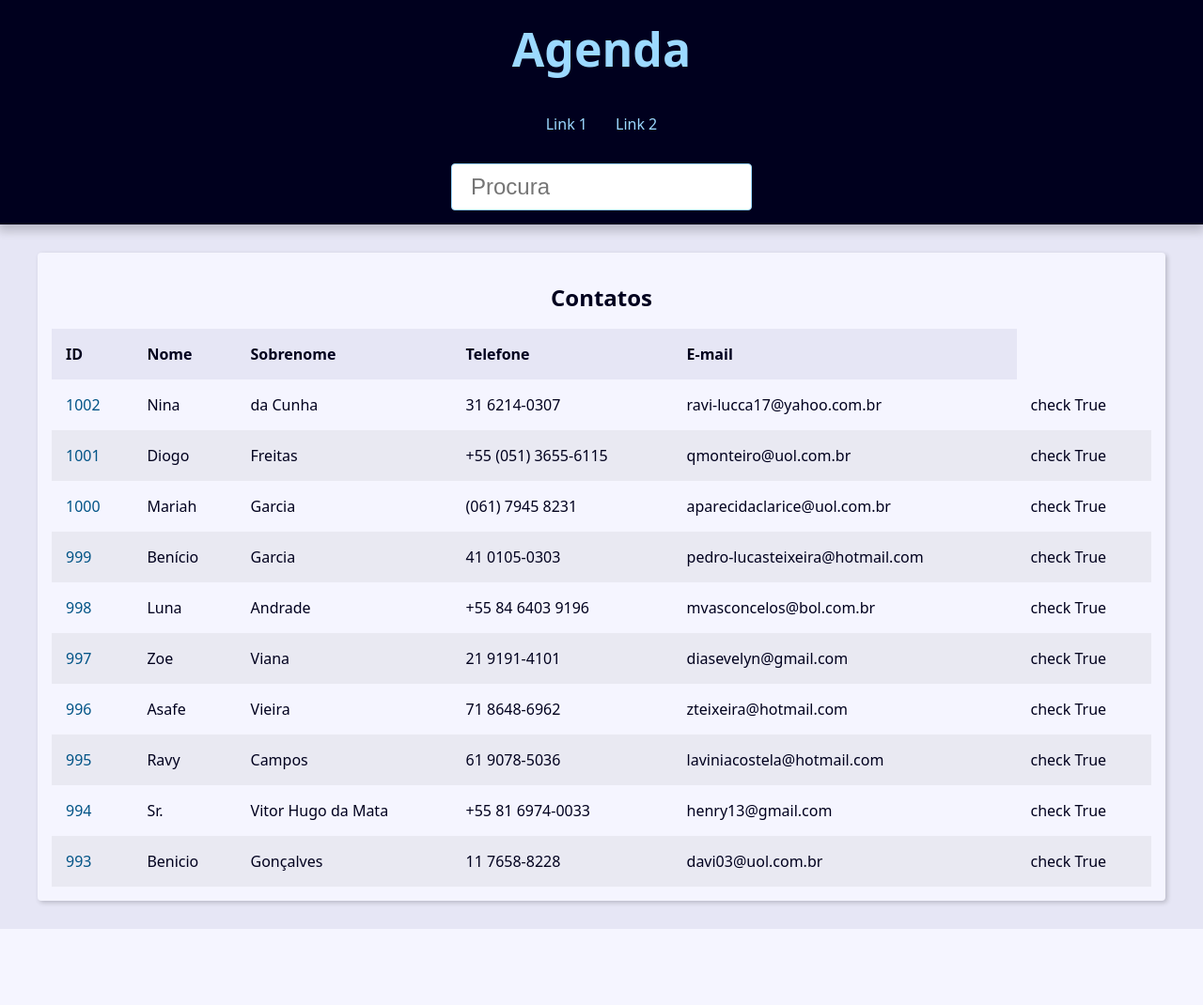
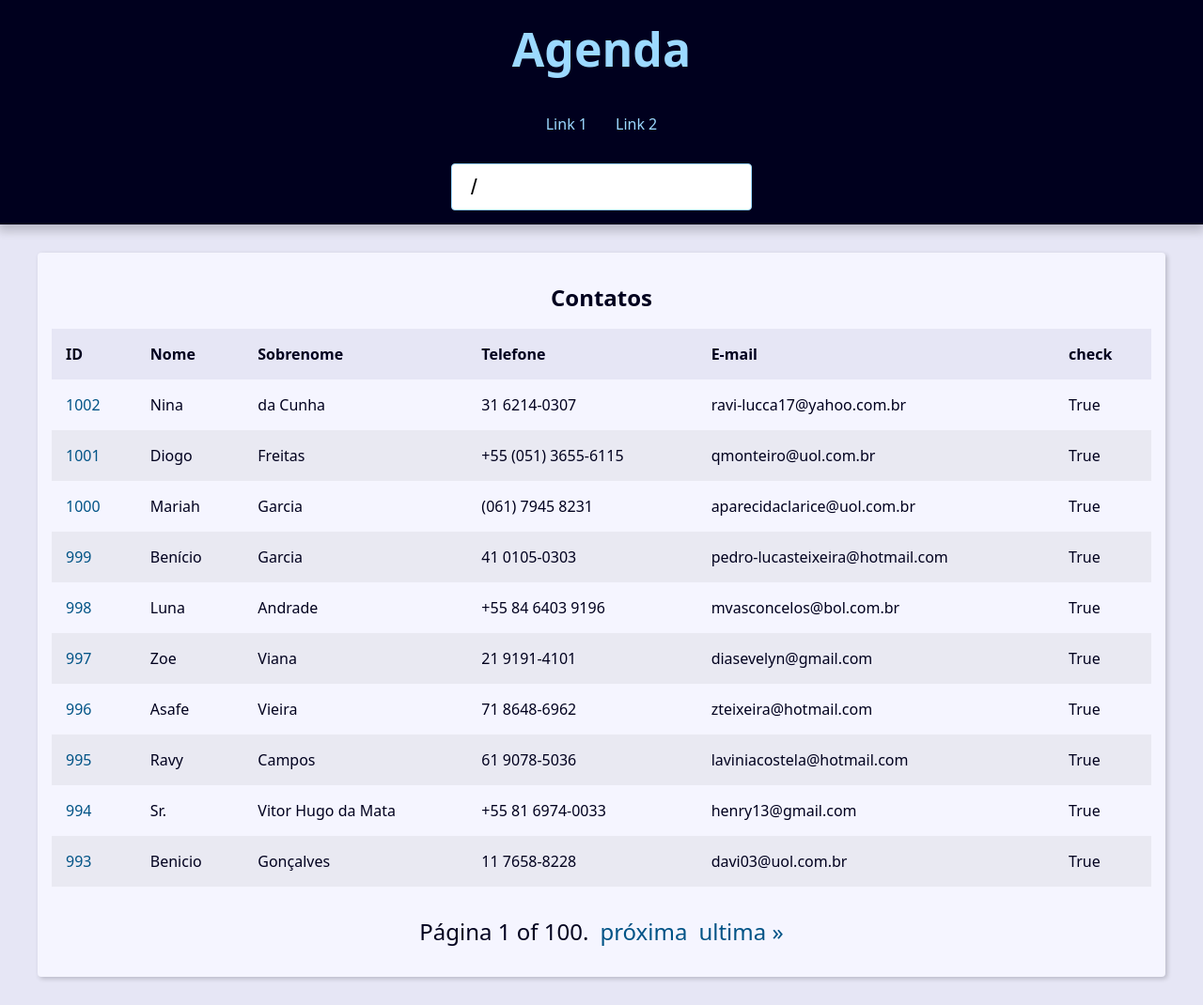
Before and after one commit to vinicioscsoares/agenda-django, a Django app: page / in a window 1280 px wide. Shown: the whole page at 94% size. Before the commit the page ends 989 px from the top, so only its background shows below. Run offline with Django 5.2, Linux system fonts and the light colour scheme; data comes from the database, SQL or seed files in the repository.

Commit message:
Paginação e mecanismos de busca, completos

```diff
--- a/base_static/global/css/style.css
+++ b/base_static/global/css/style.css
@@ -180,8 +180,8 @@
     margin-top: var(--spacing);
     display: flex;
     justify-content: center;
-    padding: calc(var(--spacing) * 0.8);
-    font-size: var(--small-font-size);
+    padding: calc(var(--spacing) * 1);
+    font-size: var(--medium-font-size);
   }
 
   .pagination .step-links {
--- a/base_templates/global/base.html
+++ b/base_templates/global/base.html
@@ -1,14 +1,17 @@
 {% load static %}<!DOCTYPE html>
-
+<head>
 {% include 'global/partials/_head.html' %}
+</head>
 <body>
     {% include 'global/partials/_header.html' %}
 
     <main class="content">
-    {% block content %}
+    {% block content %}{% endblock content %}
+    {% include 'global/partials/_pagination.html' %}
+    </main>
 
-    </main>
-    {% endblock content %}
+
+
 
 </body>
 </html>
--- a/base_templates/global/partials/_header.html
+++ b/base_templates/global/partials/_header.html
@@ -22,11 +22,12 @@
     <div class="search">
         <form action="{% url 'contact:search' %}" value="" method="GET">
             <input
+            type="search"
+            class="search-input"
             placeholder="Procura"
-            type="text" class="search-input"
             id="search"
             name="q"
-            />
+            value = {{request.GET.q.strip}} />
 
         </form>
     </div>
--- /dev/null
+++ b/base_templates/global/partials/_pagination.html
@@ -0,0 +1,21 @@
+{% if page_obj %}
+
+<div class="pagination">
+    <span class="step-links">
+        {% if page_obj.has_previous %}
+            <a href="?page=1&q={{request.GET.q.strip}}">&laquo; Primeira página</a>
+            <a href="?page={{ page_obj.previous_page_number }}&q={{request.GET.q.strip}}">anterior</a>
+        {% endif %}
+
+        <span class="current">
+            Página {{ page_obj.number }} of {{ page_obj.paginator.num_pages }}.
+        </span>
+
+        {% if page_obj.has_next %}
+            <a href="?page={{ page_obj.next_page_number }}&q={{request.GET.q.strip}}">próxima</a>
+            <a href="?page={{ page_obj.paginator.num_pages }}&q={{request.GET.q.strip}}">ultima &raquo;</a>
+        {% endif %}
+    </span>
+</div>
+
+{% endif %}
--- a/contact/templates/contact/index.html
+++ b/contact/templates/contact/index.html
@@ -1,6 +1,7 @@
 {% extends 'global/base.html' %}
 
 {% block content %}
+{% if page_obj %}
     <div class="responsive-table">
         <table class="contacts-table">
             <caption class="table-caption">
@@ -13,12 +14,13 @@
                     <th class="table-header">Sobrenome </th>
                     <th class="table-header">Telefone </th>
                     <th class="table-header">E-mail </th>
+                    <th class="table-header">check </th>
 
                 </tr>
             </thead>
 
             <tbody>
-                {% for contact in contacts %}
+                {% for contact in page_obj %}
                 <tr class="table-row">
                     <td class="table-cel">
                         <a class="table-link" href="{% url 'contact:contact' contact.id %}" >
@@ -45,14 +47,18 @@
 
                     </td>
                     <td class="table-cel">
-                      check  {{contact.show}}
+                        {{contact.show}}
 
                     </td>
-
                 </tr>
                 {% endfor %}
+            </tbody>
         </table>
     </div>
-
-
+{% else %}
+<div class="single-contact">
+    <h1 class="single-contact-name">
+    Contato não encontrado. </h1>
+</div>
+{% endif %}
 {% endblock content %}
--- a/contact/views/contact_views.py
+++ b/contact/views/contact_views.py
@@ -2,15 +2,21 @@ from django.shortcuts import get_object_or_404, render, redirect
 from contact.models import Contact
 from django.http import Http404
 from django.db.models import Q
+from django.core.paginator import Paginator
+
 # Create your views here.
 
 def index(request):
     contacts = Contact.objects \
     .filter(show=True) \
-    .order_by('-id')[0:10]
+    .order_by('-id')
+
+    paginator = Paginator(contacts,10)
+    page_number = request.GET.get("page")
+    page_obj = paginator.get_page(page_number)
 
     context = {
-        'contacts':contacts,
+        'page_obj': page_obj,
         'site_title': 'Contatos -'
     }
     return render(
@@ -19,7 +25,7 @@ def index(request):
         context
     )
 
-def search(request ):
+def search(request):
     search_value = request.GET.get('q', '').strip()
 
     if search_value == '':
@@ -36,7 +42,7 @@ def search(request ):
     .order_by('-id')
 
     context = {
-        'contacts':contacts,
+        'contact':contacts,
         'site_title': 'Pesquisa -'
     }
     return render(
```
